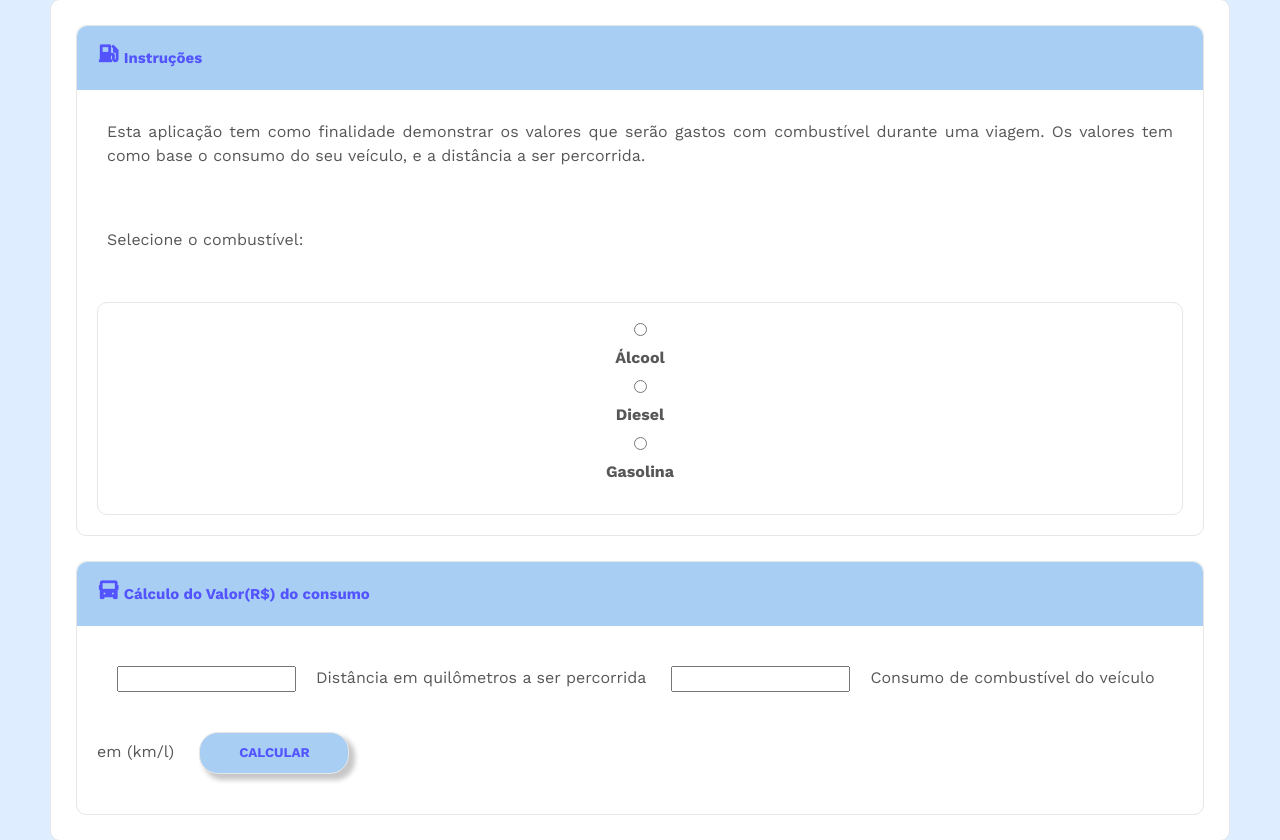
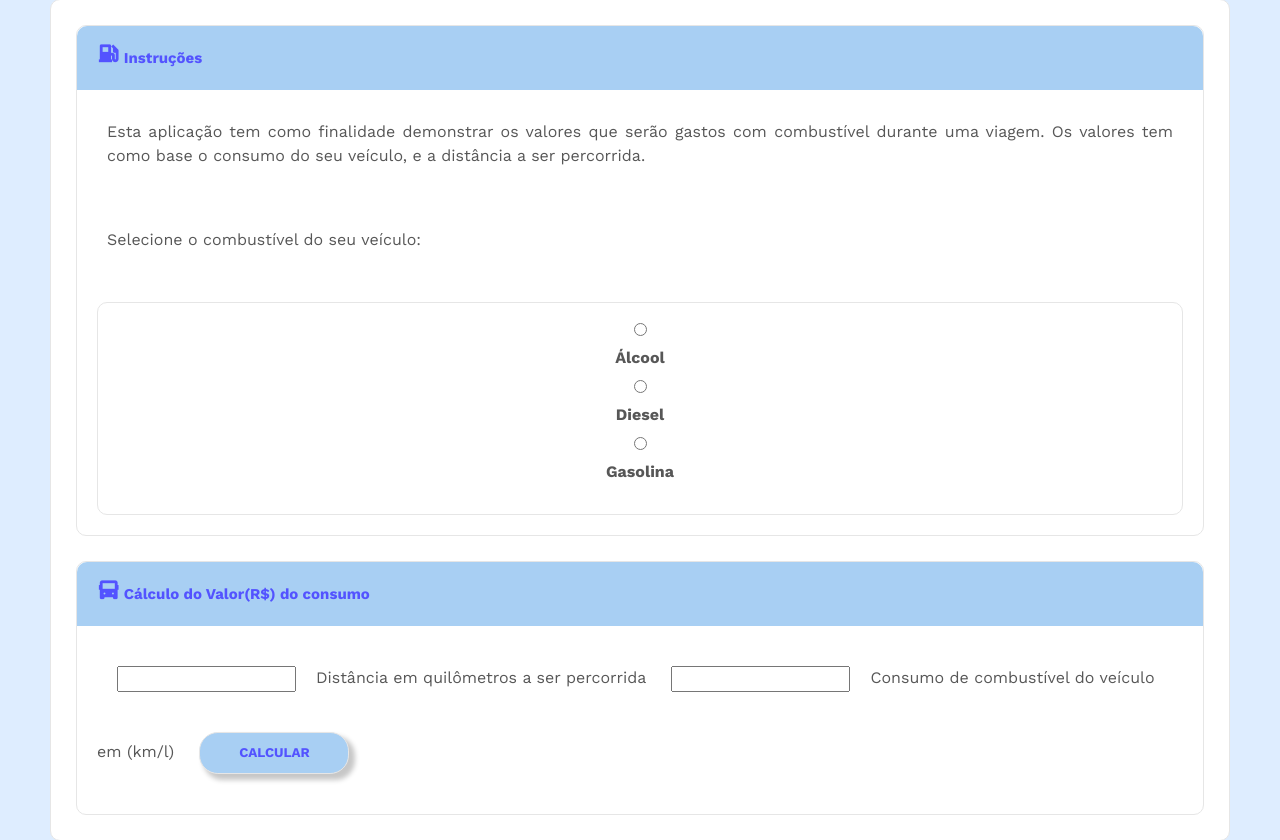
Before and after one commit to j-guerreiro/calculadora-combustivel, a PHP site: page / in a window 1280 px wide. Shown: the part 51-891 px from the top of the page. Run offline with PHP 8.4, Linux system fonts and the light colour scheme; some web fonts are replaced.

Commit message:
update - refatorando

```diff
--- a/index.php
+++ b/index.php
@@ -23,7 +23,7 @@
             com combustível durante uma viagem.
             Os valores tem como base o consumo do seu veículo, e a distância a ser percorrida.
           </p>
-          <p class="paragrafo">Selecione o combustível:</p>
+          <p class="paragrafo">Selecione o combustível do seu veículo:</p>
         </div>
           <form class="form-combustiveis" action="calcular.php">
             <input class="tipo" type="radio" id="alcool" name="combustivel" value="alcool"></input>
```
